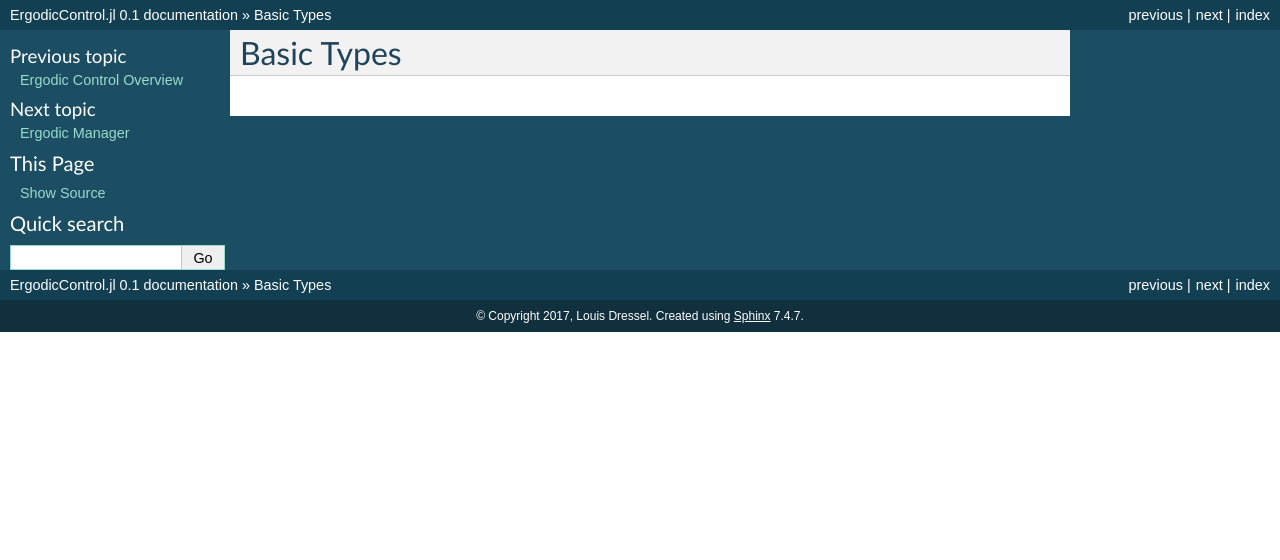
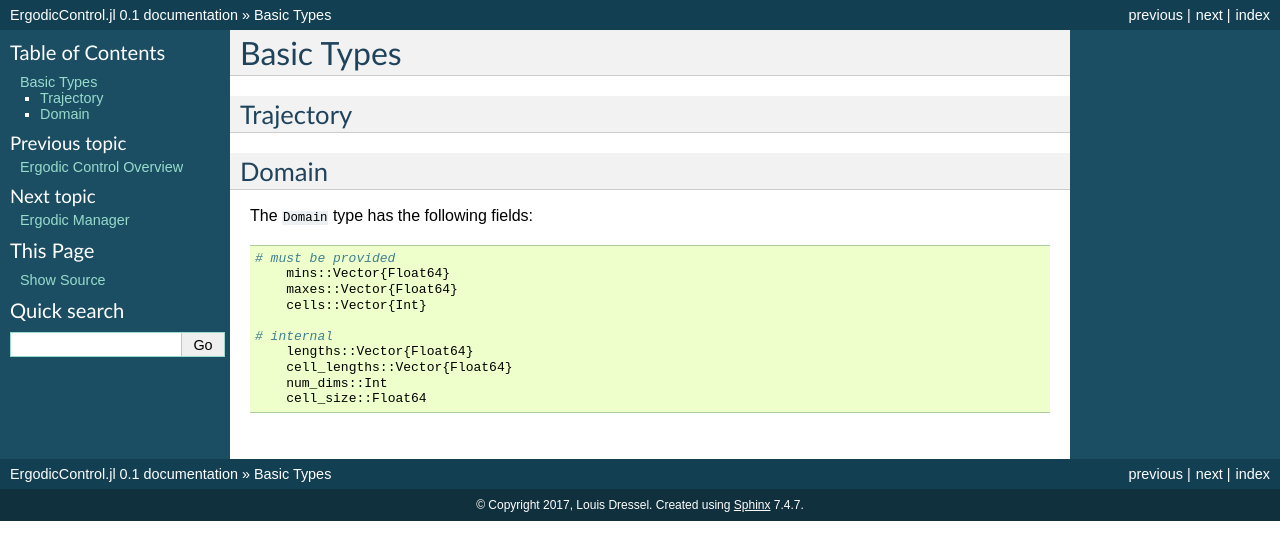
Before and after one commit to dressel/ErgodicControl.jl, a Sphinx documentation site: the page built from docs/basic_types.rst, in a window 1280 px wide. Shown: the top 560 px of the page. Built offline with Sphinx 7.4.7, drawn with Linux system fonts in a browser that asks for light colours.

Commit message:
adding domain stuff to basic types

```diff
--- a/docs/basic_types.rst
+++ b/docs/basic_types.rst
@@ -1,3 +1,24 @@
 =========================
 Basic Types
 =========================
+
+
+Trajectory
+=========================
+
+
+Domain
+=========================
+The :code:`Domain` type has the following fields:
+::
+
+    # must be provided
+	mins::Vector{Float64}
+	maxes::Vector{Float64}
+	cells::Vector{Int}
+
+    # internal
+	lengths::Vector{Float64}
+	cell_lengths::Vector{Float64}
+	num_dims::Int
+	cell_size::Float64
```
